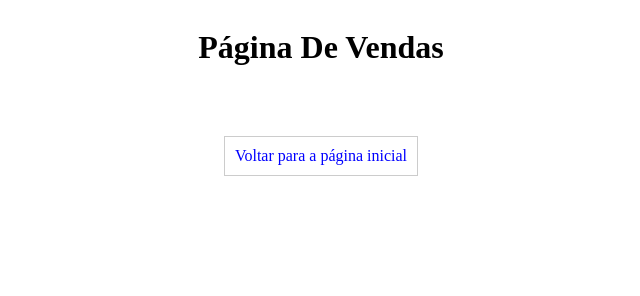
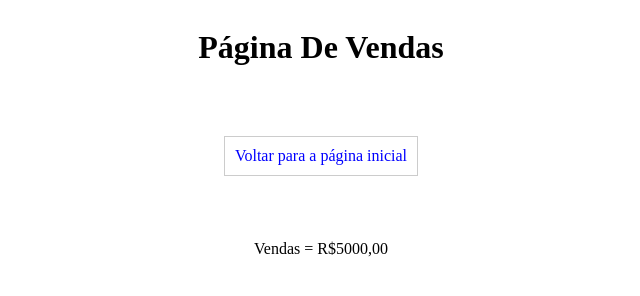
Before and after one commit to MarcusDurval/MarcusDurval, a plain HTML site: page vendas.html in a window 1280 px wide. Shown: the whole page, without its empty margins (319-959 px from the left). Drawn offline with Linux system fonts and the light colour scheme.

Commit message:
Acrescentado valor das vendas

```diff
--- a/Css/style.css
+++ b/Css/style.css
@@ -12,11 +12,10 @@ header{
 
 nav{
     display: flex;
+    flex-wrap: wrap;
     justify-content: center;
     align-items: center;
     padding: 3rem;
-
-
 }
 
 nav a {
@@ -28,3 +27,10 @@ nav a {
 a{
     color: blue;
 }
+
+section{
+    display: flex;
+    flex-wrap: wrap;
+    justify-content: center;
+    align-items: center;
+}
--- a/vendas.html
+++ b/vendas.html
@@ -14,5 +14,10 @@
         <a href="index.html" target="_blank">Voltar para a página inicial</a>
     </nav>
 
+    <section>
+        <p>Vendas = R$5000,00 </p>
+    </section>
+
+
 </body>
 </html>
```
